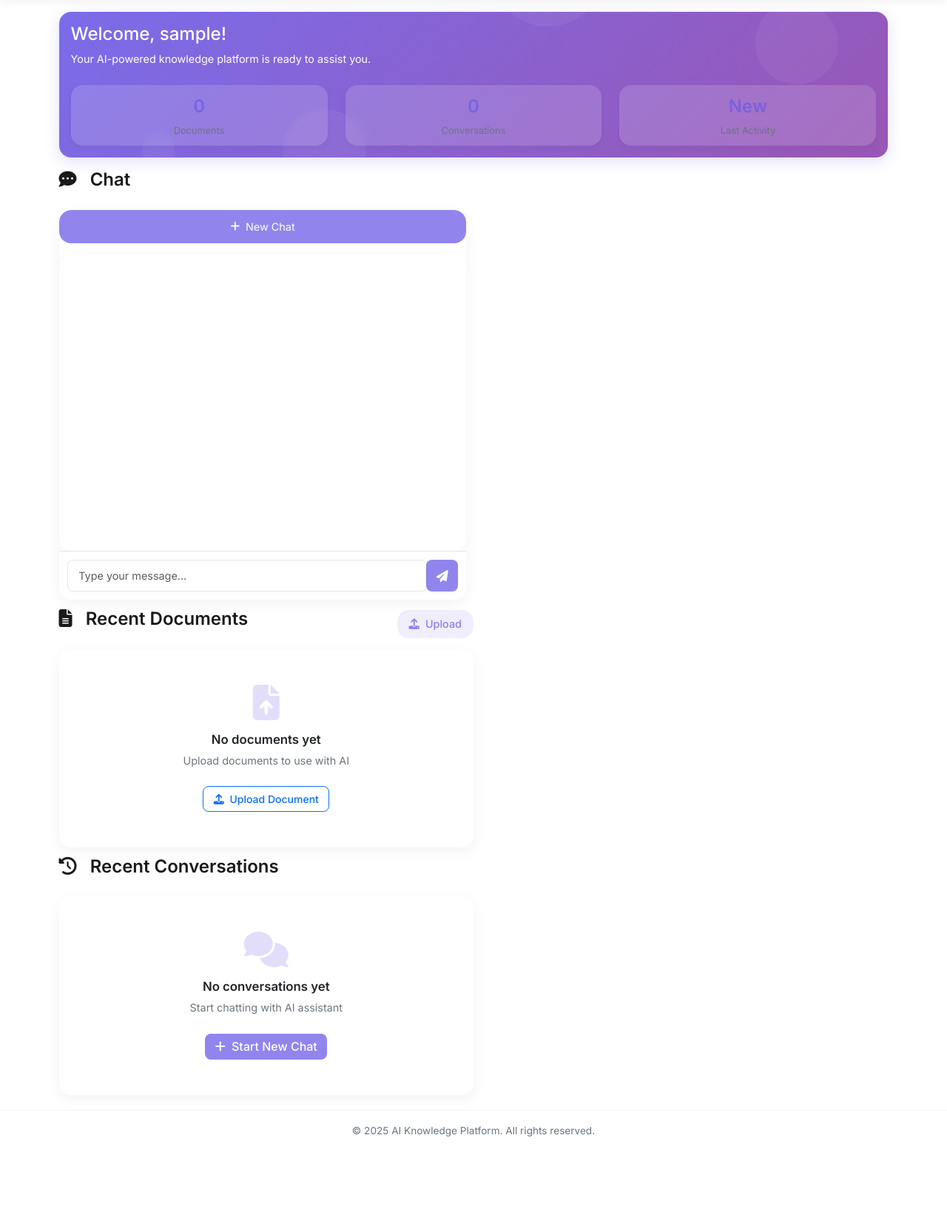
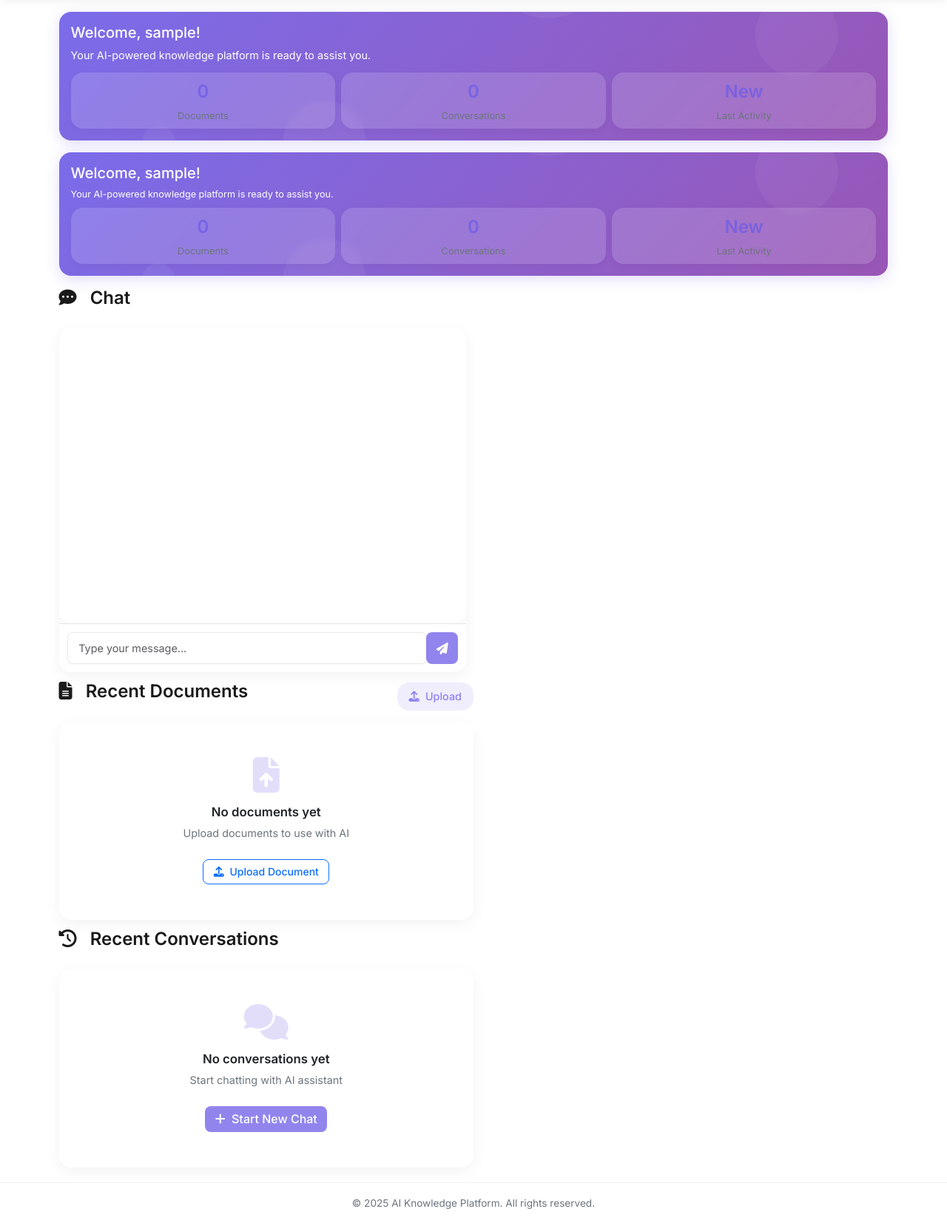
Before and after one commit to ChudinAA/CorporateIntelligence, a Flask app: page /dashboard in a window 1280 px wide. Shown: the part 52-1706 px from the top of the page at 74% size. Before the commit the page ends 1589 px from the top, so only its background shows below. Run offline with Flask 3, Linux system fonts and the light colour scheme; the visitor is signed in with stand-in values (Sample User, id 1); data comes from the database, SQL or seed files in the repository; data that the repository does not hold is empty; some libraries are stand-ins or nearby versions.

Commit message:
Assistant checkpoint: Update layout and fix chat functionality
Assistant generated file changes:
- templates/dashboard.html: Update layout structure
- static/css/custom.css: Update welcome section and new chat button styles
- static/js/dashboard.js: Fix chat functionality

---

User prompt:

- разделы Recent Documents и Recent Conversations съехали под раздел Chat, так не должно быть, раздел Chat должен быть слева под разделом Welcome, а разедл Recent Documents должен быть справа от раздел Chat, раздел Recent Conversations  должен быть под разделом Recent Documents
- Ассистент отвечает только если я наживаю на какой-нибудь даилог из Recent Conversations, при этом не работает, когда я пишу в пустой чат или когда создаю новый чат, исправь это
- кнопка New Chat слишком большая, сделай ее по аналогии с кнопкой Upload раздела Recent Documents
- переделай раздел Welcome так, чтобы блоки в нем занимали меньше места и чтобы сам раздел был более компактный

Replit-Commit-Author: Assistant
Replit-Commit-Session-Id: 43589cc7-7cdf-4638-bc1e-f4639edb18d7

```diff
--- a/static/css/custom.css
+++ b/static/css/custom.css
@@ -944,18 +944,44 @@ main {
 
 /* New chat button styles */
 .new-chat-btn {
+  padding: 0.5rem 1rem;
+  background: rgba(108, 92, 231, 0.1);
+  color: var(--primary-color);
+  border-radius: var(--border-radius);
+  font-weight: 500;
+  transition: all 0.3s ease;
+  display: inline-flex;
+  align-items: center;
+  gap: 0.5rem;
   margin-bottom: 1rem;
-  width: 100%;
-  padding: 0.75rem;
+  border: none;
+}
+
+.new-chat-btn:hover {
   background: var(--primary-color);
   color: white;
-  border: none;
+  transform: translateY(-2px);
+}
+
+.welcome-section {
+  background: var(--bg-secondary);
   border-radius: var(--border-radius);
-  transition: all 0.3s ease;
-  display: flex;
-  align-items: center;
-  justify-content: center;
-  gap: 0.5rem;
+  padding: 0.75rem !important;
+  margin-bottom: 1rem !important;
+}
+
+.welcome-section h1 {
+  font-size: 1.25rem !important;
+}
+
+.welcome-stats {
+  gap: 0.5rem !important;
+  margin-top: 0.5rem !important;
+}
+
+.stat-item {
+  padding: 0.5rem !important;
+  background: rgba(255, 255, 255, 0.7);
 }
 
 .new-chat-btn:hover {
--- a/static/js/dashboard.js
+++ b/static/js/dashboard.js
@@ -10,15 +10,22 @@ document.addEventListener('DOMContentLoaded', function() {
     }
 
     newChatBtn.addEventListener('click', function() {
-        // Save current chat if exists
-        const currentMessages = document.querySelectorAll('#chat-container .message');
-        if (currentMessages.length > 0) {
         // Clear chat container
         const chatContainer = document.getElementById('chat-container');
         chatContainer.innerHTML = '';
 
         // Reset session ID
         document.getElementById('session-id-input').value = '';
+
+        // Enable message form
+        const messageForm = document.getElementById('message-form');
+        if (messageForm) {
+            messageForm.classList.remove('disabled');
+            const messageInput = messageForm.querySelector('#message-input');
+            if (messageInput) {
+                messageInput.removeAttribute('disabled');
+            }
+        }
 
         // Refresh recent conversations
         fetch('/chat/recent_conversations')
@@ -28,8 +35,85 @@ document.addEventListener('DOMContentLoaded', function() {
                     updateRecentConversations(data.conversations);
                 }
             });
+    });
+
+    // Initialize chat functionality
+    const messageForm = document.getElementById('message-form');
+    const messageInput = document.getElementById('message-input');
+    const chatContainer = document.getElementById('chat-container');
+    const sessionIdInput = document.getElementById('session-id-input');
+    const socket = io();
+
+    if (messageForm) {
+        messageForm.addEventListener('submit', async function(e) {
+            e.preventDefault();
+            const message = messageInput.value.trim();
+            if (!message) return;
+
+            // Show typing indicator
+            const typingIndicator = document.getElementById('typing-indicator');
+            if (typingIndicator) {
+                typingIndicator.style.display = 'flex';
+            }
+
+            // Add user message to chat
+            addMessage(message, 'user');
+            messageInput.value = '';
+
+            try {
+                const response = await fetch('/chat/send', {
+                    method: 'POST',
+                    headers: {
+                        'Content-Type': 'application/json',
+                    },
+                    body: JSON.stringify({
+                        message: message,
+                        session_id: sessionIdInput.value
+                    })
+                });
+
+                const data = await response.json();
+                if (data.success) {
+                    // Add AI response to chat
+                    addMessage(data.response, 'assistant');
+
+                    // Update session ID if new
+                    if (data.session_id) {
+                        sessionIdInput.value = data.session_id;
+                    }
+
+                    // Refresh conversations list
+                    fetchRecentConversations();
+                }
+            } catch (error) {
+                console.error('Error:', error);
+                addMessage('An error occurred. Please try again.', 'error');
+            } finally {
+                if (typingIndicator) {
+                    typingIndicator.style.display = 'none';
+                }
             }
         });
+    }
+
+    function addMessage(content, type) {
+        const messageDiv = document.createElement('div');
+        messageDiv.className = `message ${type}-message animate__animated animate__fadeInUp`;
+
+        const now = new Date();
+        const timeString = now.toLocaleTimeString('en-US', { hour12: false, hour: '2-digit', minute: '2-digit' });
+
+        messageDiv.innerHTML = `
+            <div class="message-content">${content}</div>
+            <div class="message-time">
+                ${timeString}
+                <i class="fas fa-${type === 'user' ? 'user' : 'robot'} ms-1"></i>
+            </div>
+        `;
+
+        chatContainer.appendChild(messageDiv);
+        chatContainer.scrollTop = chatContainer.scrollHeight;
+    }
     // Setup all delete buttons
     setupChatDeletionHandlers();
 
--- a/templates/dashboard.html
+++ b/templates/dashboard.html
@@ -425,6 +425,31 @@
     </section>
 
     <div class="row">
+        <div class="col-lg-12">
+            <!-- Welcome Section with more compact styling -->
+            <section class="welcome-section mb-3">
+                <div class="welcome-content">
+                    <h1 class="mb-2 h4">Welcome, {{ current_user.username }}!</h1>
+                    <p class="small mb-2">Your AI-powered knowledge platform is ready to assist you.</p>
+                    <div class="welcome-stats">
+                        <div class="stat-item py-2">
+                            <div class="stat-value">{{ total_documents if total_documents is defined else 0 }}</div>
+                            <div class="stat-label small">Documents</div>
+                        </div>
+                        <div class="stat-item py-2">
+                            <div class="stat-value">{{ total_conversations if total_conversations is defined else 0 }}</div>
+                            <div class="stat-label small">Conversations</div>
+                        </div>
+                        <div class="stat-item py-2">
+                            <div class="stat-value">{{ last_activity.strftime('%d %b') if last_activity else 'New' }}</div>
+                            <div class="stat-label small">Last Activity</div>
+                        </div>
+                    </div>
+                </div>
+            </section>
+        </div>
+    </div>
+    <div class="row">
         <!-- Left Column -->
         <div class="col-lg-6">
             <!-- Chat Section -->
```
Lines whose indentation alone changed are shown as unchanged.
